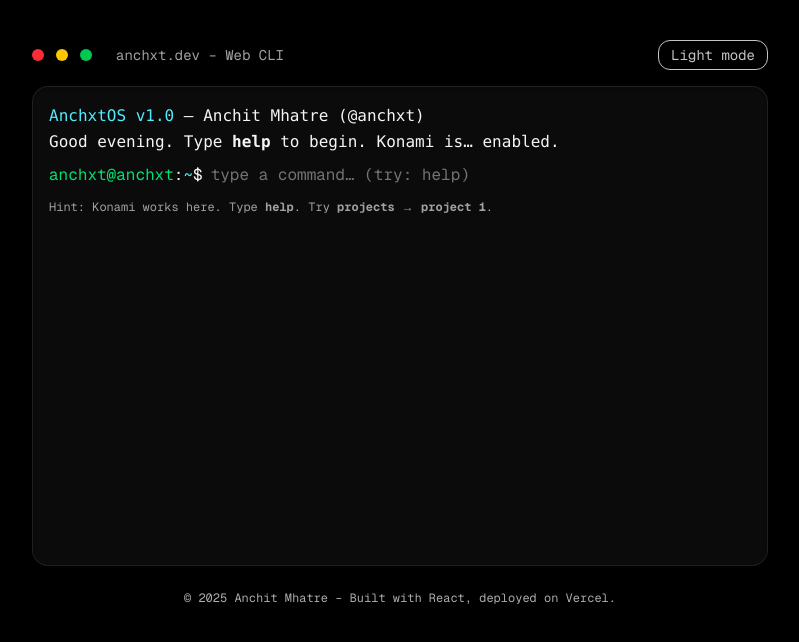
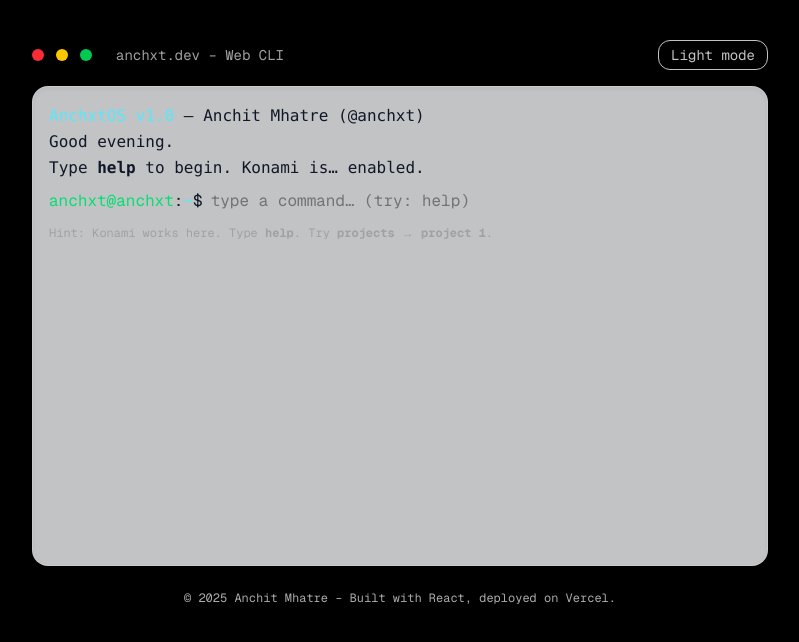
Before and after one commit to papadonut9/cli-portfolio-web, a Next.js app: page / in a window 1280 px wide. Shown: the top 642 px of the page, without its empty margins (240-1039 px from the left). Built offline with nearby package versions, Linux system fonts and the light colour scheme.

Commit message:
fix: update UI styles and improve terminal banner formatting and Light Mode bug

```diff
--- a/src/components/cli/Terminal.tsx
+++ b/src/components/cli/Terminal.tsx
@@ -51,7 +51,7 @@ export default function Terminal() {
   useEffect(() => {
     const banner = [
       `<span class='${c.cyan}'>AnchxtOS v1.0</span> – ${ME.name} (@${ME.handle})`,
-      `${nowGreeting()} Type <b>help</b> to begin. Konami is… enabled.`,
+      `${nowGreeting()} <br>Type <b>help</b> to begin. Konami is… enabled.`,
     ];
     setLines(banner.map((s) => ({ html: s })));
   }, []);
@@ -172,7 +172,7 @@ export default function Terminal() {
         {/* Terminal viewport */}
         <div
           ref={viewportRef}
-          className="min-h-[60vh] rounded-2xl border border-neutral-700/40 bg-neutral-900/50 p-4 shadow-inner dark:bg-neutral-900/80"
+          className="min-h-[60vh] rounded-2xl border p-4 shadow-inner bg-gray-100/80 border-gray-300/50 text-gray-900 dark:bg-neutral-900/80 dark:border-neutral-700/40 dark:text-gray-100"
         >
           {lines.map((line, i) => (
             <pre key={i} className="whitespace-pre-wrap leading-relaxed">
```
